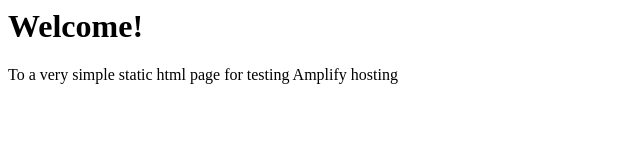
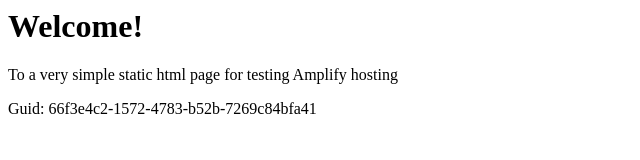
Before and after one commit to aws-aemilia-cdg/Github-PR-Commit-Integration-Test-DoNotTouch-v1-preprod-eu-west-3, a website: page src/index.html in a window 1280 px wide. Shown: the whole page, without its empty margins (0-640 px from the left). Drawn offline with Linux system fonts and the light colour scheme.

Commit message:
commit from integ tests

```diff
--- a/src/index.html
+++ b/src/index.html
@@ -1,3 +1,5 @@
+
+
 <html lang="en">
 
 <head>
@@ -10,6 +12,6 @@
 <body>
     <h1>Welcome!</h1>
     <p>To a very simple static html page for testing Amplify hosting</p>
-</body>
+    <p>Guid: 66f3e4c2-1572-4783-b52b-7269c84bfa41</p></body>
 
 </html>
```
